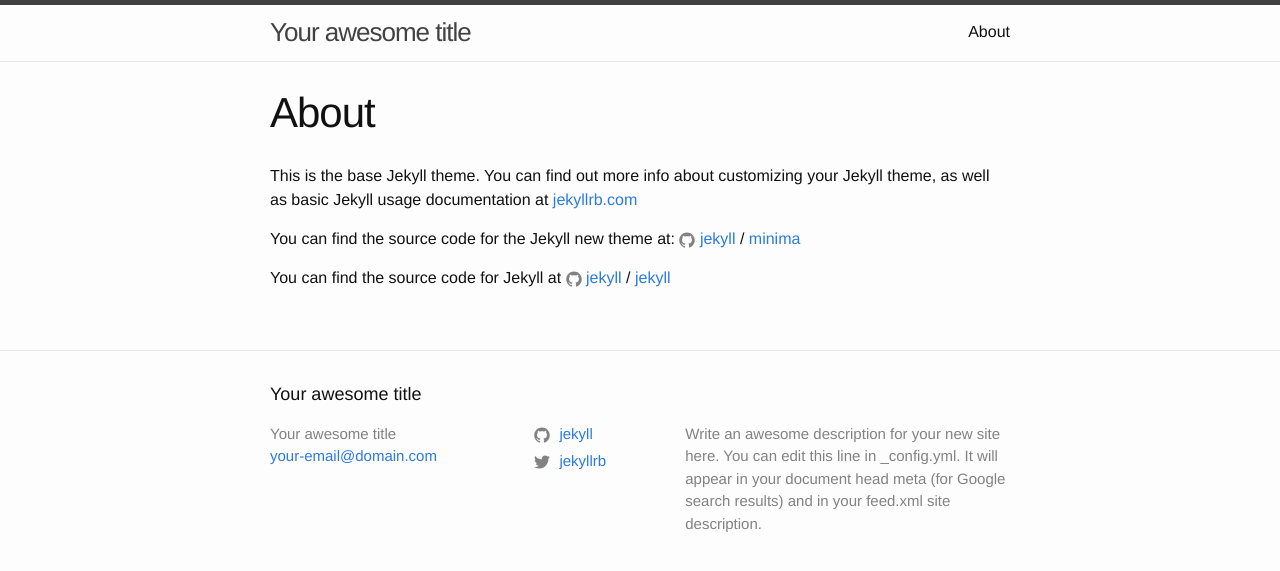
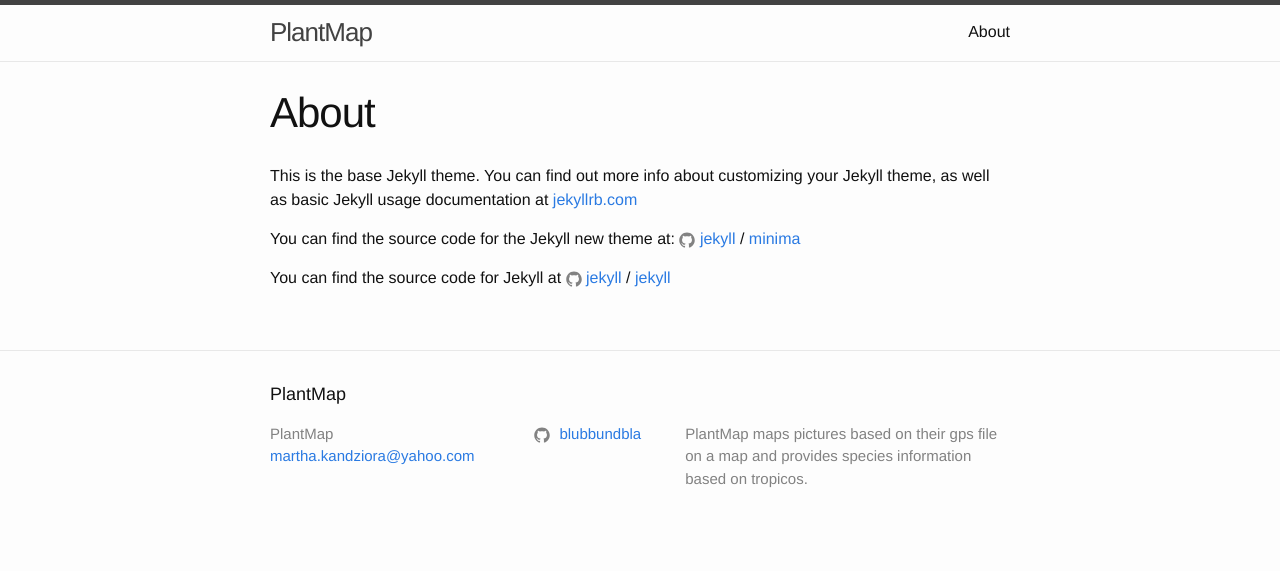
Before and after one commit to blubbundbla/plantmap, a Jekyll site: the page built from about.md, in a window 1280 px wide. Shown: the top 571 px of the page. Built offline with Jekyll 4.4.1, drawn with Linux system fonts in a browser that asks for light colours.

Commit message:
config info

```diff
--- a/_config.yml
+++ b/_config.yml
@@ -13,16 +13,14 @@
 # you will see them accessed via {{ site.title }}, {{ site.email }}, and so on.
 # You can create any custom variable you would like, and they will be accessible
 # in the templates via {{ site.myvariable }}.
-title: Your awesome title
-email: your-email@domain.com
+title: PlantMap
+email: martha.kandziora@yahoo.com
 description: > # this means to ignore newlines until "baseurl:"
-  Write an awesome description for your new site here. You can edit this
-  line in _config.yml. It will appear in your document head meta (for
-  Google search results) and in your feed.xml site description.
+  PlantMap maps pictures based on their gps file on a map and provides species information based on tropicos.
 baseurl: "" # the subpath of your site, e.g. /blog
 url: "" # the base hostname & protocol for your site, e.g. http://example.com
-twitter_username: jekyllrb
-github_username:  jekyll
+#twitter_username: jekyllrb
+github_username:  blubbundbla
 
 # Build settings
 markdown: kramdown
```
